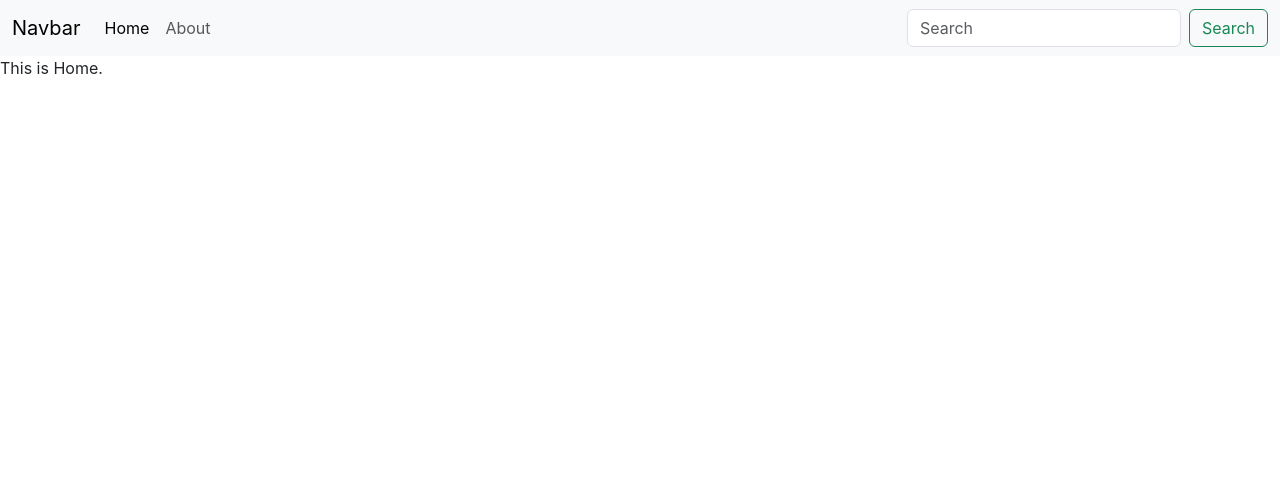
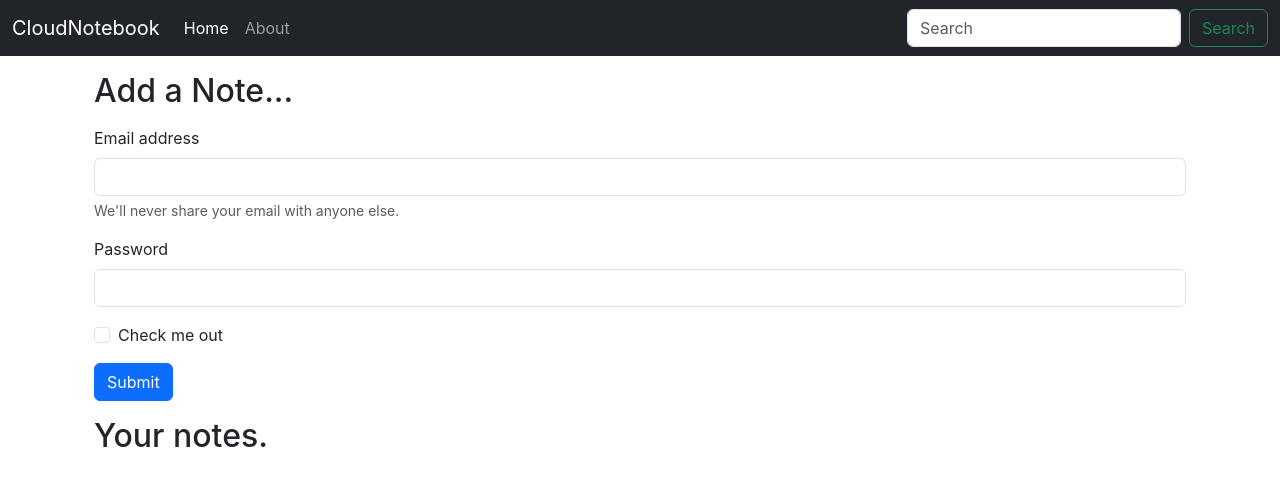
Before and after one commit to SudhakarBansal/CloudNoteBook, a React (Create React App) app: page / in a window 1280 px wide. Shown: the top 486 px of the page. Built offline with nearby package versions, Linux system fonts and the light colour scheme; the HTML template or start-up script is replaced by a standard one.

Commit message:
Adding useLocation hook

```diff
--- a/package.json
+++ b/package.json
@@ -37,5 +37,8 @@
       "last 1 firefox version",
       "last 1 safari version"
     ]
+  },
+  "devDependencies": {
+    "@babel/plugin-proposal-private-property-in-object": "^7.21.11"
   }
 }
--- a/src/App.js
+++ b/src/App.js
@@ -11,10 +11,12 @@
       <NotesState>
         <BrowserRouter>
           <Navbar />
-          <Routes>
-            <Route exact path="/" element={<Home />}></Route>
-            <Route exact path="/about" element={<About />}></Route>
-          </Routes>
+          <div className='container'>
+            <Routes>
+              <Route exact path="/" element={<Home />}></Route>
+              <Route exact path="/about" element={<About />}></Route>
+            </Routes>
+          </div>
         </BrowserRouter>
       </NotesState>
     </>
--- a/src/components/About.js
+++ b/src/components/About.js
@@ -1,15 +1,8 @@
-import React,{useContext,useEffect} from 'react'
-import NotesContext from '../context/notes/NotesContext'
+import React from 'react'
 const About = () => {
-  const a = useContext(NotesContext);
-  useEffect(() => {
-    a.update();
-    // eslint-disable-next-line
-  }, [])
-
   return (
     <div>
-      This is About {a.state.name} and class = {a.state.class}.
+      This is About page.
     </div>
   )
 }
--- a/src/components/Home.js
+++ b/src/components/Home.js
@@ -1,11 +1,36 @@
 import React from 'react'
 
 const Home = () => {
-    return (
-      <div>
-        This is Home.
+  return (
+    <div>
+      <div className='container my-3'>
+        <h2>
+          Add a Note...
+        </h2>
+        <form className='my-3'>
+          <div className="mb-3">
+            <label htmlFor="exampleInputEmail1" className="form-label">Email address</label>
+            <input type="email" className="form-control" id="exampleInputEmail1" aria-describedby="emailHelp" />
+            <div id="emailHelp" className="form-text">We'll never share your email with anyone else.</div>
+          </div>
+          <div className="mb-3">
+            <label htmlFor="exampleInputPassword1" className="form-label">Password</label>
+            <input type="password" className="form-control" id="exampleInputPassword1" />
+          </div>
+          <div className="mb-3 form-check">
+            <input type="checkbox" className="form-check-input" id="exampleCheck1" />
+            <label className="form-check-label" htmlFor="exampleCheck1">Check me out</label>
+          </div>
+          <button type="submit" className="btn btn-primary">Submit</button>
+        </form>
       </div>
-    )
-  }
+      <div className='container my-3'>
+        <h2>
+          Your notes.
+        </h2>
+      </div>
+    </div>
+  )
+}
 
-  export default Home
+export default Home
--- a/src/components/Navbar.js
+++ b/src/components/Navbar.js
@@ -1,20 +1,24 @@
 import React from 'react'
-import { Link } from "react-router-dom";
+import { Link, useLocation } from "react-router-dom";
+
 const Navbar = () => {
+
+    let location = useLocation();
+
     return (
-        <nav className="navbar navbar-expand-lg bg-body-tertiary">
+        <nav className="navbar navbar-expand-lg navbar-dark bg-dark">
             <div className="container-fluid">
-                <Link className="navbar-brand" to="/">Navbar</Link>
+                <Link className="navbar-brand" to="/">CloudNotebook</Link>
                 <button className="navbar-toggler" type="button" data-bs-toggle="collapse" data-bs-target="#navbarSupportedContent" aria-controls="navbarSupportedContent" aria-expanded="false" aria-label="Toggle navigation">
                     <span className="navbar-toggler-icon"></span>
                 </button>
                 <div className="collapse navbar-collapse" id="navbarSupportedContent">
                     <ul className="navbar-nav me-auto mb-2 mb-lg-0">
                         <li className="nav-item">
-                            <Link className="nav-link active" aria-current="page" to="/">Home</Link>
+                            <Link className={`nav-link ${location.pathname === "/" ? "active" : ""}`} aria-current="page" to="/">Home</Link>
                         </li>
                         <li className="nav-item">
-                            <Link className="nav-link" to="/about">About</Link>
+                            <Link className={`nav-link ${location.pathname === "/about" ? "active" : ""}`} to="/about">About</Link>
                         </li>
                     </ul>
                     <form className="d-flex" role="search">
--- a/src/context/notes/NotesState.js
+++ b/src/context/notes/NotesState.js
@@ -1,22 +1,8 @@
 import NotesContext from "./NotesContext";
-import { useState } from "react";
+const NotesState = (props) => {
 
-const NotesState = (props) => {
-    const s1 = {
-        "name": "sudhakar",
-        "class": "BCA-3"
-    }
-    const [state, setstate] = useState(s1);
-    const update = () => {
-        setTimeout(() => {
-            setstate({
-                "name": "Sidh",
-                "class": "BCA-5th"
-            })
-        }, 1000);
-    }
     return (
-        <NotesContext.Provider value= {{state, update}}>
+        <NotesContext.Provider value= {{}}>
             {props.children}
         </NotesContext.Provider>
     )
```
Also changed, not shown: 1 other file (tests, documents, lock files or other folders).
